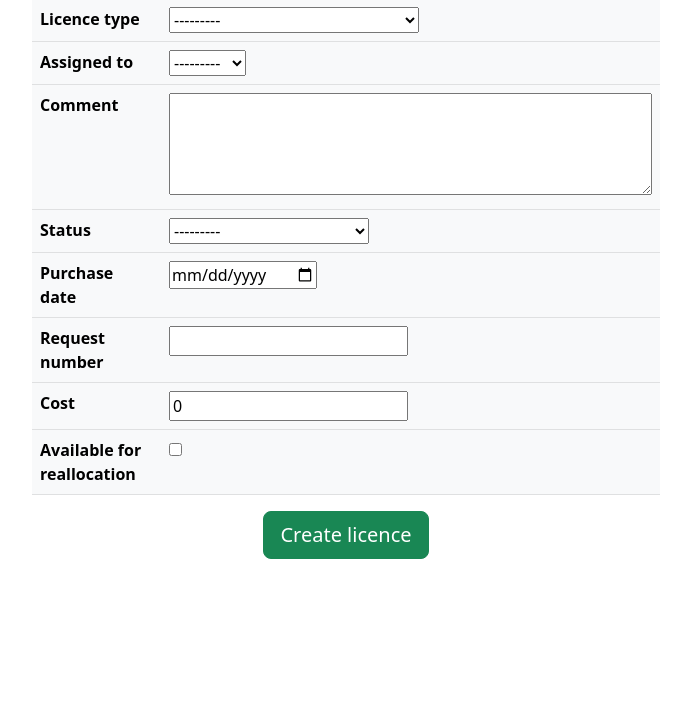
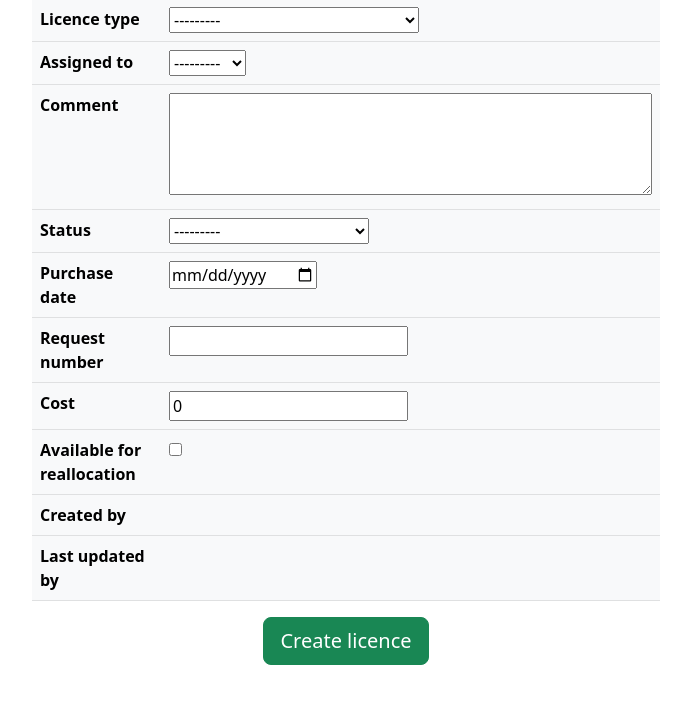
Before and after one commit to tomkennedycode/LicenceTracker-QAL5, a Django app: page /upload/ in a window 1280 px wide. Shown: the part 94-800 px from the top of the page, without its empty margins (294-985 px from the left). Run offline with Django 4.2, Linux system fonts and the light colour scheme; the visitor is signed in with stand-in values (Sample User, id 1); data comes from the database, SQL or seed files in the repository.

Commit message:
implemented created by and last updated by logic

```diff
--- a/LicenceTracker/licence/forms.py
+++ b/LicenceTracker/licence/forms.py
@@ -12,4 +12,6 @@ class CreateLicence(forms.ModelForm):
         widgets = {
             'purchase_date': DateInput(),
             'comment': forms.Textarea(attrs={'rows':4, 'cols':50}),
+            'created_by': forms.HiddenInput(),
+            'last_updated_by': forms.HiddenInput()
         }
--- a/LicenceTracker/licence/models.py
+++ b/LicenceTracker/licence/models.py
@@ -24,6 +24,10 @@ class Licence(models.Model):
     request_number = models.CharField(max_length=100)
     cost = models.DecimalField(max_digits=6, decimal_places=2, default=0)
     available_for_reallocation = models.BooleanField(default= False)
+    created_by = models.TextField(max_length=500)
+    created_datetime = models.DateTimeField(auto_now_add=True)
+    last_updated_by = models.TextField(max_length=500)
+    last_updated_datetime = models.DateTimeField(auto_now=True)
 
     def __str__(self):
         return '{0} - {1}'.format(self.assigned_to.email, self.licence_type.name)
--- a/LicenceTracker/licence/templates/licence/licence.html
+++ b/LicenceTracker/licence/templates/licence/licence.html
@@ -35,7 +35,7 @@
               <tr>
                 <th scope="col">#</th>
                 <th scope="col">Software</th>
-                <th scope="col">Created By</th>
+                <th scope="col">Assigned to</th>
                 <th scope="col">Status</th>
                 <th scope="col">Purchase Date</th>
                 <th scope="col">REQ No.</th>
--- a/LicenceTracker/licence/views.py
+++ b/LicenceTracker/licence/views.py
@@ -7,7 +7,6 @@ from django.contrib.auth.decorators import login_required
 # Create your views here.
 @login_required
 def index(request):
-    print('here p2')
     shelf = Licence.objects.all()
     for item in shelf:
         item.licence_name = LicenceType.objects.get(id = item.licence_type_id)
@@ -19,6 +18,10 @@ def upload(request):
     upload = CreateLicence()
     if request.method == 'POST':
         upload = CreateLicence(request.POST, request.FILES)
+        upload.data._mutable = True
+        upload.data['created_by'] = request.user.email
+        upload.data['last_updated_by'] = request.user.email
+        upload.data._mutable = False
         if upload.is_valid():
             upload.save()
             return redirect('index')
@@ -35,6 +38,9 @@ def update_licence(request, licence_id):
     except Licence.DoesNotExist:
         return redirect('index')
     licence_form = CreateLicence(request.POST or None, instance= licence_shelf)
+    licence_form.data._mutable = True
+    licence_form.data['last_updated_by'] = request.user.email
+    licence_form.data._mutable = False
     if licence_form.is_valid():
         licence_form.save()
         return redirect('index')
--- a/scripts.sql
+++ b/scripts.sql
@@ -11,3 +11,9 @@ UPDATE SQLITE_SEQUENCE SET SEQ=0 WHERE NAME='licence_licence';
 
 .tables
 .schema licence_licence
+
+-- To reset migrations, drop licence tables and remove licence from below table
+-- DELETE FROM django_migrations WHERE app = 'licence';
+-- DROP TABLE licence_licence;
+-- DROP TABLE licence_licencestatus;
+-- DROP TABLE licence_licencetype;
```
Also changed, not shown: LicenceTracker/licence/migrations/0001_initial.py.
